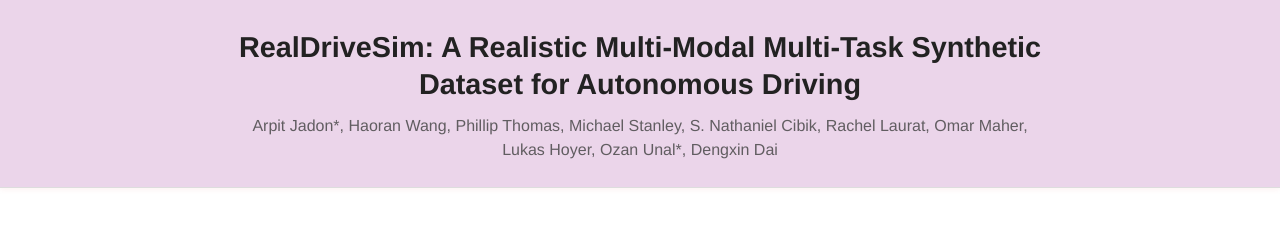
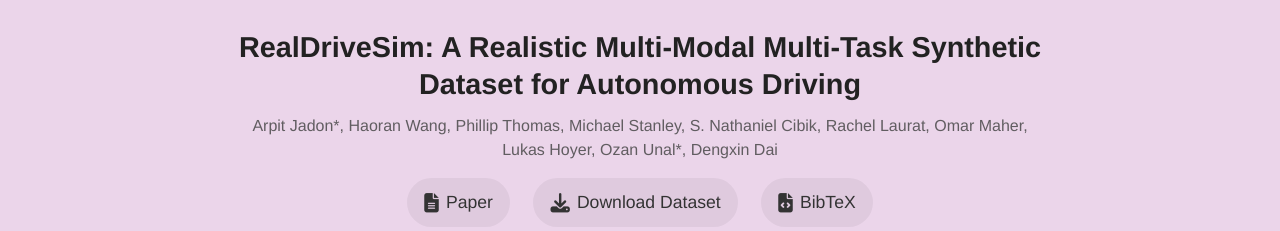
Before and after one commit to realdrivesim/realdrivesim.github.io, a plain HTML site: page index.html in a window 1280 px wide. Shown: the part 722-953 px from the top of the page. Drawn offline with Linux system fonts and the light colour scheme; a small style sheet from the web is missing.

Commit message:
download links added

```diff
--- a/index.html
+++ b/index.html
@@ -5,7 +5,16 @@
   <meta name="viewport" content="width=device-width, initial-scale=1" />
   <title>RealDriveSim</title>
   <link rel="icon" type="image/png" href="data/realdrivesim_icon.png">
+  <!-- Font Awesome for icons -->
+  <link
+    rel="stylesheet"
+    href="https://cdnjs.cloudflare.com/ajax/libs/font-awesome/6.4.0/css/all.min.css"
+    integrity="sha512-pjwXQ5PisB+QgxkfwL+9M8EDJycz2B+Q0j0sZ9KFIrUd0bkWtwPWKSGr+JXw5hCv9y6EeWG3jDaZP3pv86+xKg=="
+    crossorigin="anonymous"
+    referrerpolicy="no-referrer"
+  />
   <style>
+
     body {
       margin: 0;
       font-family: Helvetica, Arial, sans-serif;
@@ -280,6 +289,32 @@
     color: #888;
   }
 
+  /* Base styling for all icon-links */
+  .icon-btn {
+    display: inline-flex;
+    align-items: center;
+    gap: 0.4em;
+    padding: 0.6em 1em;
+    margin: 0 0.5em;
+    border-radius: 999px;
+    background-color: rgba(0, 0, 0, 0.05);
+    color: #333;
+    font-weight: 500;
+    text-decoration: none;
+    transition: background-color 0.2s;
+  }
+
+  /* Slight hover effect */
+  .icon-btn:hover {
+    background-color: rgba(0, 0, 0, 0.1);
+  }
+
+  /* Icon sizing */
+  .icon-btn i {
+    font-size: 1.1em;
+    line-height: 1;
+  }
+
   </style>
 </head>
 
@@ -329,6 +364,7 @@
 
   <hr style="margin: 0; border: none; border-top: 1px solid #eee;" />
 
+
   <!-- Title + Author block below video -->
 <div style="
 text-align: center;
@@ -357,8 +393,36 @@ border-bottom: 1px solid #ddd;
 ">
   Arpit Jadon*, Haoran Wang, Phillip Thomas, Michael Stanley, S. Nathaniel Cibik, Rachel Laurat, Omar Maher, Lukas Hoyer, Ozan Unal*, Dengxin Dai
 </p>
+<p style="text-align:center; margin:1rem 0;">
+  <!-- <a href="https://arxiv.org/abs/XXXX.XXXXX"
+     class="icon-btn"
+     target="_blank" title="Read the paper">
+    <i class="fas fa-file-pdf"></i>
+    Paper
+  </a> -->
+
+  <a href="https://arxiv.org/abs/2506.16319"
+     class="icon-btn"
+     target="_blank" title="View on arXiv">
+    <i class="fas fa-file-alt"></i>
+    Paper
+  </a>
+
+  <a href="#downloads"
+     class="icon-btn"
+     title="Download dataset">
+    <i class="fas fa-download"></i>
+    Download Dataset
+  </a>
+
+  <a href="https://arxiv.org/bibtex/2506.16319"
+     class="icon-btn"
+     title="Download BibTeX">
+    <i class="fas fa-file-code"></i>
+    BibTeX
+  </a>
+</p>
 </div>
-
 
   <div class="container">
     <h2>Abstract</h2>
```
